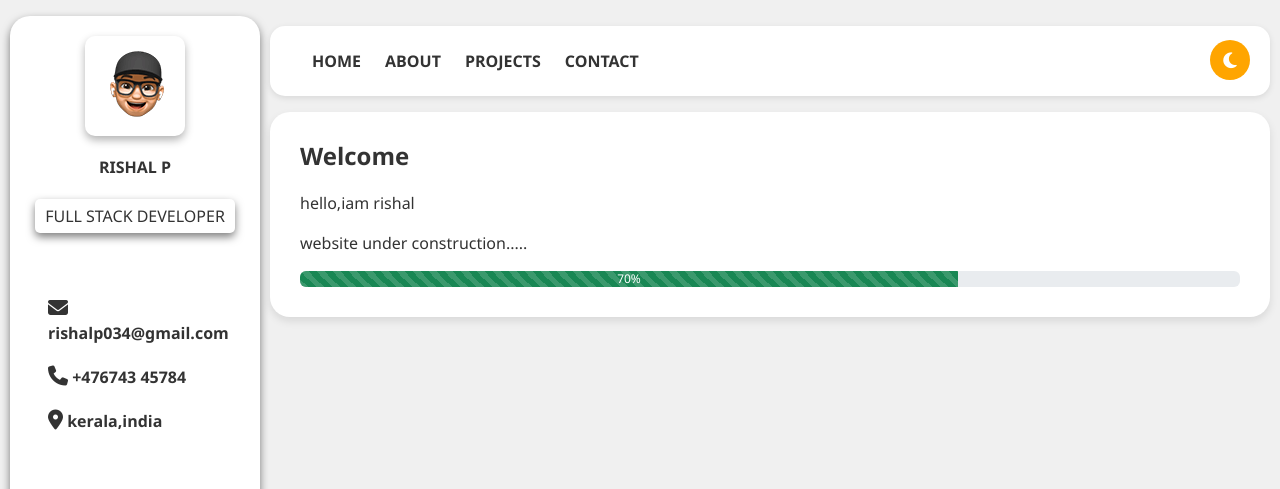
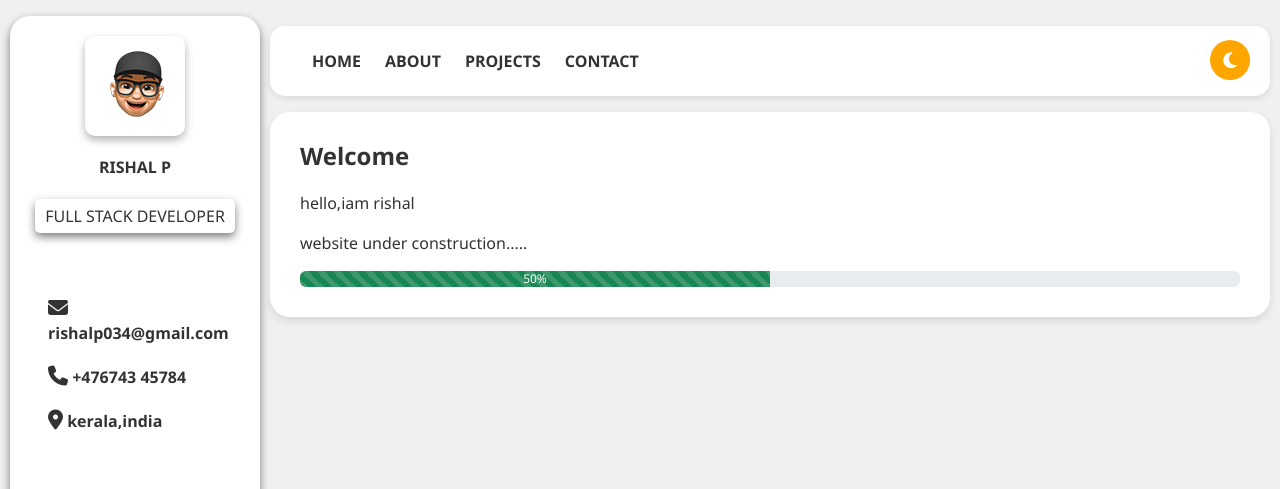
Before and after one commit to rishal79/portfolio, a plain HTML site: page index.html in a window 1280 px wide. Shown: the top 489 px of the page. Drawn offline with nearby package versions, Linux system fonts and the light colour scheme.

Commit message:
Update index.html

```diff
--- a/index.html
+++ b/index.html
@@ -74,7 +74,7 @@
           <p>hello,iam rishal</p>
           <p>website under construction.....</p>
           <div class="progress">
-            <div class="progress-bar progress-bar-striped bg-success" role="progressbar" style="width: 70%;" aria-valuenow="25" aria-valuemin="0" aria-valuemax="100">70%</div>
+            <div class="progress-bar progress-bar-striped bg-success" role="progressbar" style="width: 50%;" aria-valuenow="25" aria-valuemin="0" aria-valuemax="100">50%</div>
           </div>
 
         </div>
```
